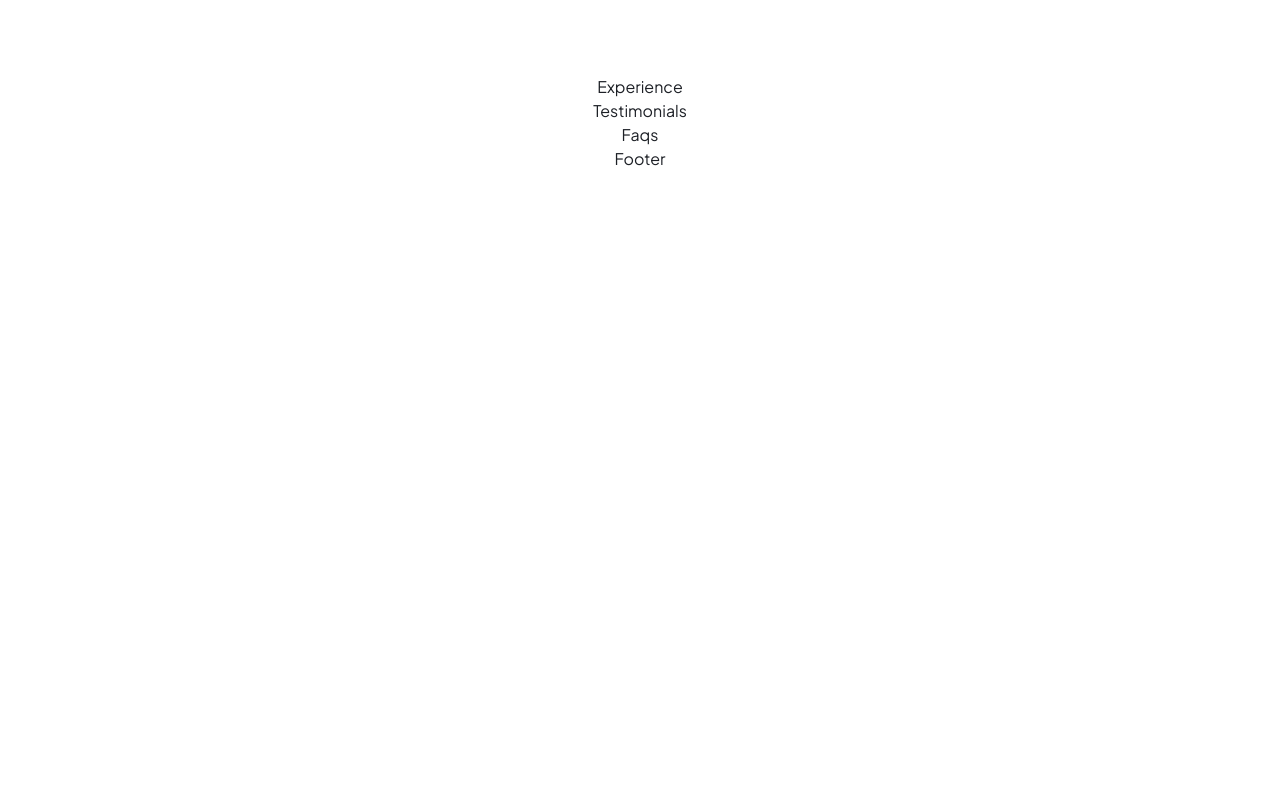
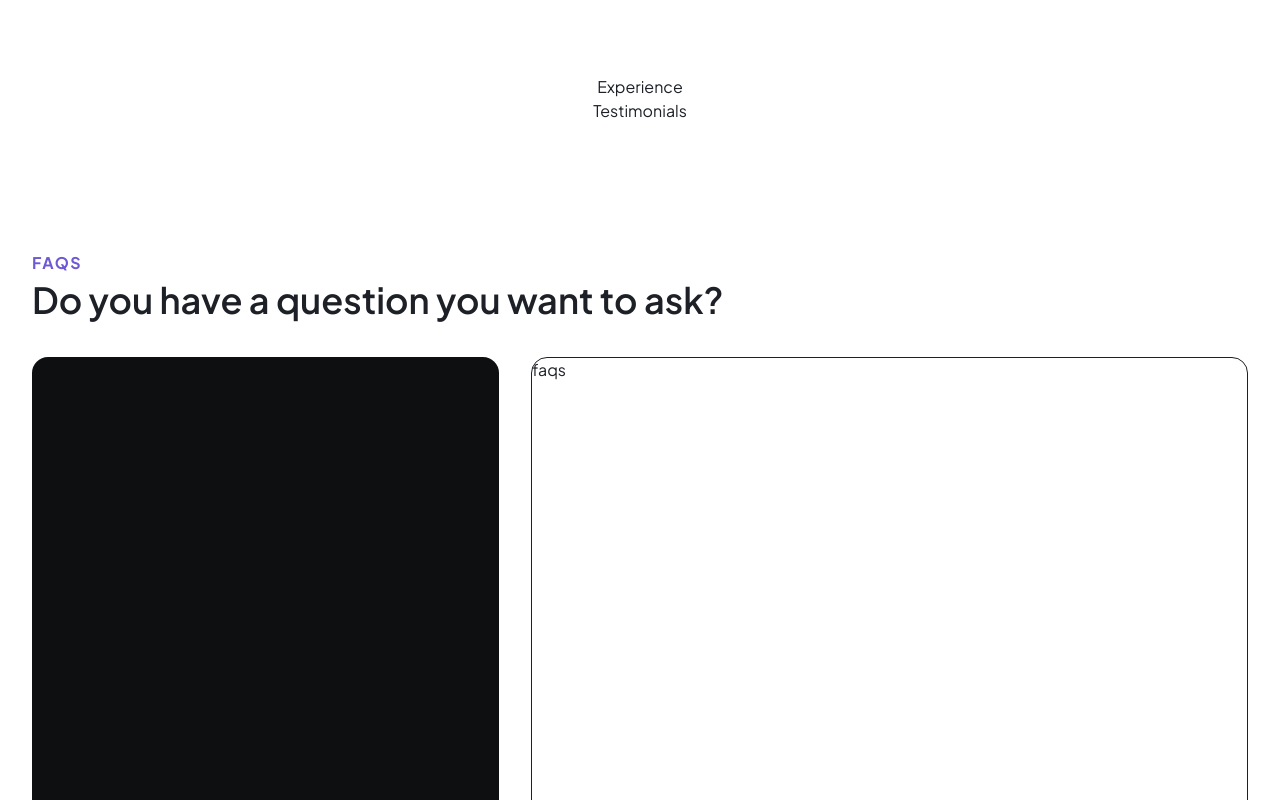
Before and after one commit to Eh1z/Portfolio-2.0, a React (Vite) app: page / in a window 1280 px wide. Shown: the part 6900-7700 px from the top of the page. Before the commit the page ends 7071 px from the top, so only its background shows below. Built offline with nearby package versions, Linux system fonts and the light colour scheme.

Commit message:
footer and faqs

```diff
--- a/src/components/Footer.jsx
+++ b/src/components/Footer.jsx
@@ -1,7 +1,11 @@
 import React from "react";
 
 const Footer = () => {
-	return <div>Footer</div>;
+	return (
+		<div className="w-full h-screen px-5 py-32 text-white bg-dark lg:px-8">
+			Footer
+		</div>
+	);
 };
 
 export default Footer;
--- a/src/sections/Faqs.jsx
+++ b/src/sections/Faqs.jsx
@@ -1,7 +1,28 @@
 import React from "react";
 
 const Faqs = () => {
-	return <div>Faqs</div>;
+	return (
+		<div className="flex flex-col items-center w-full px-5 py-32 lg:px-8">
+			<div className="container ">
+				{/* headline */}
+				<span className="font-bold tracking-widest uppercase text-accent">
+					FAQS
+				</span>
+				<p className="text-4xl font-semibold leading-snug max-w-[900px]">
+					Do you have a question you want to ask?
+				</p>
+
+				{/*  */}
+
+				<div className="grid w-full grid-cols-5 gap-8 py-8">
+					{/* Image */}
+					<div className="col-span-2 bg-dark rounded-2xl h-[600px]" />
+					{/* Faqs */}
+					<div className="col-span-3 border rounded-2xl ">faqs</div>
+				</div>
+			</div>
+		</div>
+	);
 };
 
 export default Faqs;
```
